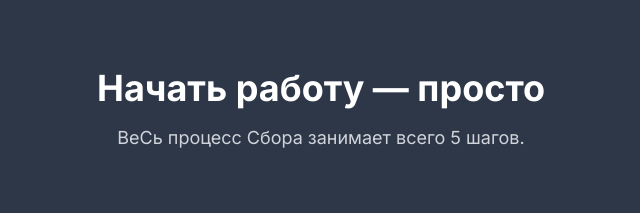
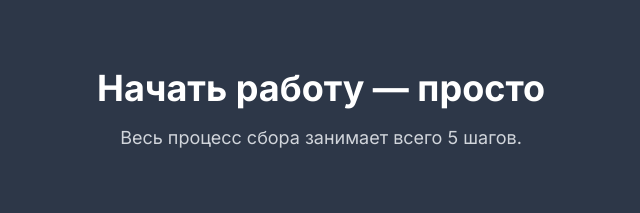
Before and after one commit to kontekstsas/wordstat_deepdive_landing, a plain HTML site: page docs/index.html in a window 1280 px wide. Shown: the part 2460-2673 px from the top of the page, 319-959 px from the left. Drawn offline with nearby package versions, Linux system fonts and the light colour scheme.

Commit message:
Update index.html

```diff
--- a/docs/index.html
+++ b/docs/index.html
@@ -153,7 +153,7 @@
                         Начать работу — просто
                     </h3>
                     <p class="text-lg text-gray-300 max-w-2xl mx-auto mt-4">
-                        ВеCь процесс Cбора занимает всего 5 шагов.
+                        Весь процесс сбора занимает всего 5 шагов.
                     </p>
                 </div>
                 <div class="max-w-4xl mx-auto relative">
```
